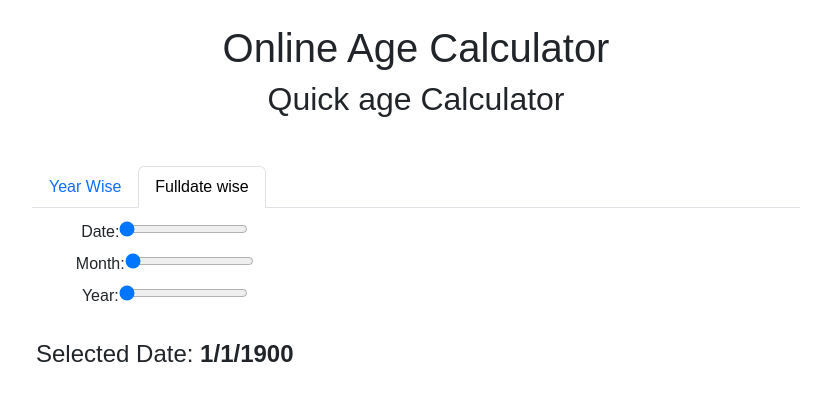
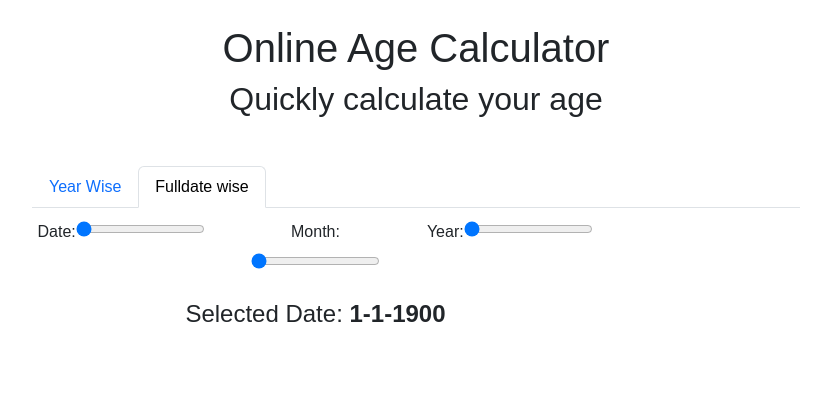
Before and after one commit to jsbimra/quick-age-calculator, a React (Create React App) app: page / in a window 1280 px wide. Both pictures are taken after a click on the link "Fulldate wise". Shown: the top 400 px of the page, without its empty margins (224-1055 px from the left). Built offline with nearby package versions, Linux system fonts and the light colour scheme.

Commit message:
fixing layouting fixed

```diff
--- a/src/App.js
+++ b/src/App.js
@@ -7,7 +7,7 @@ export default function App() {
   return (
     <div className="App mt-4">
       <h1>Online Age Calculator</h1>
-      <h2>Quick age Calculator </h2>
+      <h2>Quickly calculate your age</h2>
 
       <CalculateAge />
     </div>
--- a/src/components/panels/FulldateWise.js
+++ b/src/components/panels/FulldateWise.js
@@ -67,8 +67,9 @@ const PanelFulldateWise = (props) => {
   return (
     <>
       <section className="panel year-wise">
-        <form className="calculatorForm form-horizontal">
-          <div className="form-group">
+        <form className="calculatorForm form form-horizontal">
+          <div className="row gutter-15">
+            <div className="col-sm-4 col-md-4 form-group">
               <label className="form-label" htmlFor="dateRange">
                 Date:
               </label>
@@ -85,7 +86,7 @@ const PanelFulldateWise = (props) => {
                 className="form-slider"
               />
             </div>
-          <div className="form-group">
+            <div className="col-sm-4 col-md-4 form-group">
               {/* <select
                 className="form-select"
                 id="floatingSelect"
@@ -110,7 +111,7 @@ const PanelFulldateWise = (props) => {
                 onMouseUp={(e) => calculateAge(fullDate)}
               />
             </div>
-          <div className="form-group mb-3">
+            <div className="col-sm-4 col-md-4 form-group mb-3">
             <label className="form-label" htmlFor="yearRange">
               Year:
             </label>
@@ -138,11 +139,16 @@ const PanelFulldateWise = (props) => {
               minLength="4"
               onChange={(e) => calculateAge(e)}
             /> */}
+          </div>
+          </div>
+
+          <div className="row">
+            <div className="col-md-12">
 
                 <h4 className="mt-4">
                   Selected Date:{" "}
                   <strong>
-                {`${fullDate.date}/${fullDate.month}/${fullDate.year}`}
+                    {`${fullDate.date}-${fullDate.month}-${fullDate.year}`}
                   </strong>
                 </h4>
 
@@ -154,10 +160,7 @@ const PanelFulldateWise = (props) => {
                   ""
                 )}
             </div>
-
-          {/* <div className="form-group">
-            <input className="btn btn-secondary" type="submit" />
-          </div> */}
+          </div>
         </form>
       </section>
     </>
--- a/src/components/panels/YearWise.js
+++ b/src/components/panels/YearWise.js
@@ -23,11 +23,13 @@ const PanelYearWise = (props) => {
   return (
     <>
       <section className="panel year-wise">
-        <form className="calculatorForm form1-horizontal">
-          <div className="form-floating mb-3">
+        <form className="calculatorForm form form-horizontal">
+          <div className="form-group mt-2 mb-3">
+            <label className="form-label"
+              htmlFor="birthYear">Enter your birth year:</label>
             <input
               type="number"
-              className="form-control"
+              className="form-control text-center w-50 m-auto"
               id="birthYear"
               name="birthYear"
               placeholder="Birth Year"
@@ -36,17 +38,19 @@ const PanelYearWise = (props) => {
               minLength="4"
               onChange={(e) => calculateAge(e)}
             />
-            <label htmlFor="birthYear">Enter Birth Year:</label>
-            {calculatedAge ? (
-              <h4 className="pt-3">
-                Age is <strong className="m-0 p-0">{calculatedAge}</strong> or{" "}
-                <strong className="m-0 p-0">{calculatedAge + 1}</strong> <br />
-                (If birth date is passed in this year!)
-              </h4>
-            ) : (
-              ""
-            )}
           </div>
+
+          {calculatedAge ? (
+            <h4 className="pt-1">
+              Your age is <strong className="m-0 p-0">{calculatedAge} years</strong>
+
+              <p  className="pt-3 d-inline-block">
+                <small>(if birth date is passed than you are </small> <strong className="d-inline m-0 p-0">{calculatedAge + 1} years old</strong>)
+              </p>
+            </h4>
+          ) : (
+            ""
+          )}
 
           {/* <div className="form-group">
             <input className="btn btn-secondary" type="submit" />
```
Lines whose indentation alone changed are shown as unchanged.
